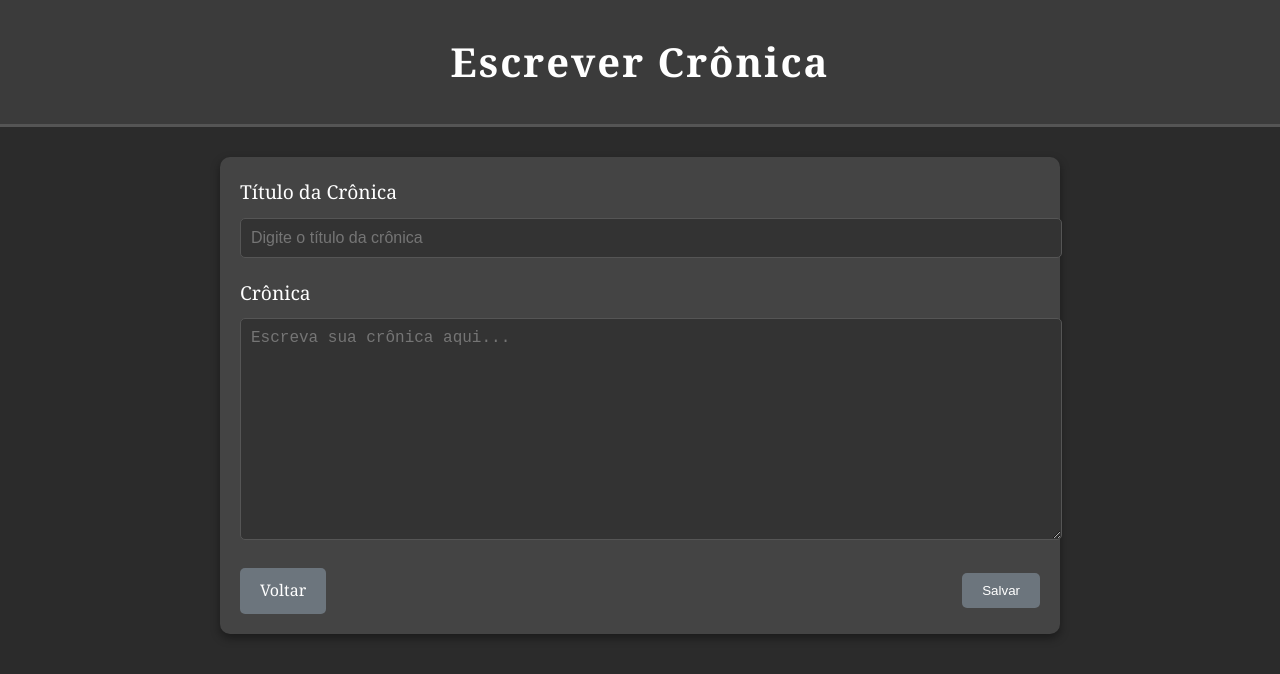
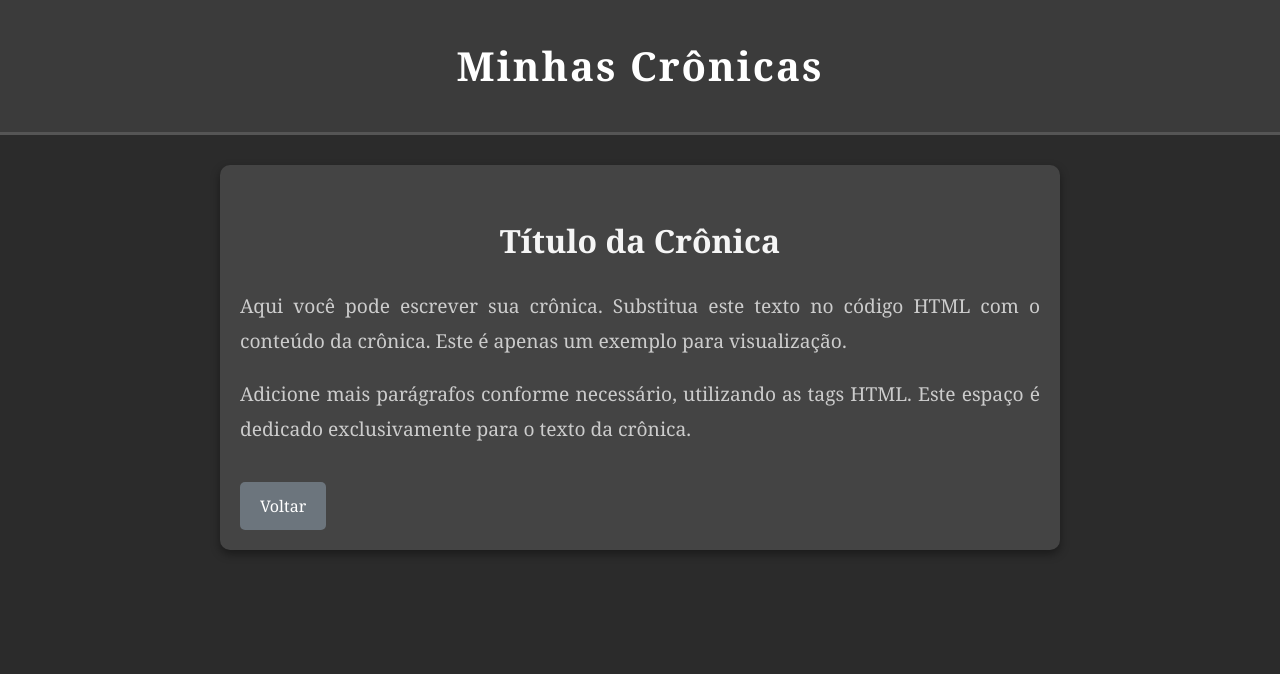
Before and after one commit to dalatilacerda/Minhas-Cr-nicas, a plain HTML site: page melodiaintensa.html in a window 1280 px wide. Drawn offline with Linux system fonts and the light colour scheme.

Commit message:
Update melodiaintensa.html

```diff
--- a/melodiaintensa.html
+++ b/melodiaintensa.html
@@ -3,7 +3,7 @@
 <head>
   <meta charset="UTF-8">
   <meta name="viewport" content="width=device-width, initial-scale=1.0">
-  <title>Escrever Crônica</title>
+  <title>Título da Crônica</title>
   <style>
     /* Estilos Gerais */
     body {
@@ -11,7 +11,7 @@
       font-family: 'Georgia', serif;
       background-color: #2b2b2b;
       color: #fff;
-      line-height: 1.6;
+      line-height: 1.8;
       display: flex;
       flex-direction: column;
       align-items: center;
@@ -43,68 +43,51 @@
       box-shadow: 0 4px 10px rgba(0, 0, 0, 0.4);
     }
 
-    label {
-      display: block;
-      margin-bottom: 10px;
-      font-size: 1.2rem;
+    main h2 {
+      font-size: 2rem;
+      margin-bottom: 20px;
+      color: #f5f5f5;
+      text-align: center;
     }
 
-    input[type="text"], textarea {
-      width: 100%;
-      padding: 10px;
-      margin-bottom: 20px;
-      border: 1px solid #555;
-      border-radius: 5px;
-      background-color: #333;
-      color: #fff;
-      font-size: 1rem;
+    main p {
+      font-size: 1.2rem;
+      margin-bottom: 15px;
+      color: #ccc;
+      text-align: justify;
     }
 
-    textarea {
-      height: 200px;
-      resize: vertical;
-    }
-
-    button, a {
+    a {
       display: inline-block;
       background-color: #6c757d;
       color: #fff;
       text-decoration: none;
       padding: 10px 20px;
-      border: none;
       border-radius: 5px;
       cursor: pointer;
       transition: background-color 0.3s;
+      margin-top: 20px;
     }
 
-    button:hover, a:hover {
+    a:hover {
       background-color: #495057;
-    }
-
-    .button-container {
-      display: flex;
-      justify-content: space-between;
-      align-items: center;
     }
   </style>
 </head>
 <body>
   <header>
-    <h1>Escrever Crônica</h1>
+    <h1>Minhas Crônicas</h1>
   </header>
   <main>
-    <form>
-      <label for="titulo">Título da Crônica</label>
-      <input type="text" id="titulo" name="titulo" placeholder="Digite o título da crônica" required>
-
-      <label for="cronica">Crônica</label>
-      <textarea id="cronica" name="cronica" placeholder="Escreva sua crônica aqui..." required></textarea>
-
-      <div class="button-container">
-        <a href="index.html">Voltar</a> <!-- Botão de voltar -->
-        <button type="submit">Salvar</button> <!-- Botão de salvar -->
-      </div>
-    </form>
+    <h2>Título da Crônica</h2>
+    <p>
+      Aqui você pode escrever sua crônica. Substitua este texto no código HTML com o conteúdo da crônica.
+      Este é apenas um exemplo para visualização.
+    </p>
+    <p>
+      Adicione mais parágrafos conforme necessário, utilizando as tags HTML. Este espaço é dedicado exclusivamente para o texto da crônica.
+    </p>
+    <a href="index.html">Voltar</a> <!-- Botão de voltar -->
   </main>
 </body>
 </html>
```
